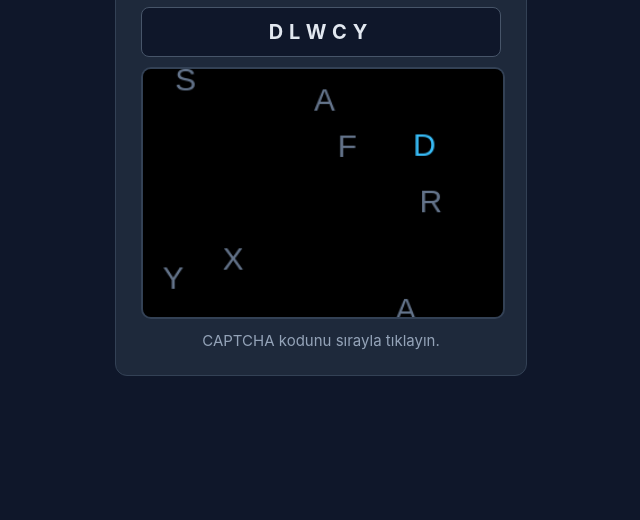
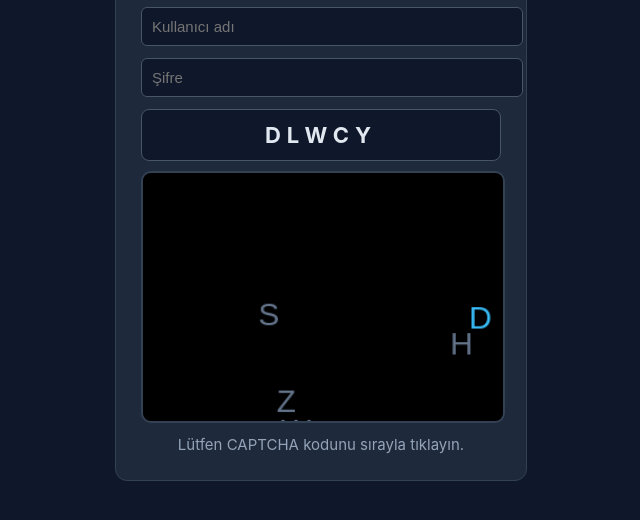
Before and after one commit to slymanmrcan/some-testing, a plain HTML site: page falling-captcha/index.html in a window 1280 px wide. Shown: the part 98-618 px from the top of the page, without its empty margins (319-959 px from the left). Drawn offline with Linux system fonts and the light colour scheme.

Commit message:
Enhance CAPTCHA styling and functionality

```diff
--- a/falling-captcha/index.html
+++ b/falling-captcha/index.html
@@ -30,13 +30,24 @@
       letter-spacing: 1px;
     }
 
+    input {
+      width: 100%;
+      padding: 10px;
+      margin-bottom: 12px;
+      background: #0f172a;
+      border: 1px solid #475569;
+      border-radius: 6px;
+      color: #e2e8f0;
+      font-size: 15px;
+    }
+
     .captcha-box {
       text-align: center;
       background: #0f172a;
       padding: 12px;
       border-radius: 8px;
       border: 1px solid #475569;
-      font-size: 20px;
+      font-size: 22px;
       font-weight: bold;
       letter-spacing: 6px;
       margin-bottom: 10px;
@@ -53,6 +64,7 @@
       color: #94a3b8;
       margin-top: 8px;
       font-size: 15px;
+      min-height: 20px;
     }
 
     #success {
@@ -72,11 +84,14 @@
 
     <h2>CAPTCHA Doğrulaması</h2>
 
+    <input placeholder="Kullanıcı adı">
+    <input placeholder="Şifre" type="password">
+
     <div id="captchaText" class="captcha-box"></div>
 
     <canvas id="captchaCanvas" width="320" height="220"></canvas>
 
-    <div id="progress">Lütfen yukarıdaki kodu sırayla tıklayın.</div>
+    <div id="progress"></div>
 
     <div id="success">✔ Doğrulama Başarılı!</div>
 
@@ -91,30 +106,37 @@
     const captchaText = document.getElementById("captchaText");
 
     const letters = "ABCDEFGHJKLMNPQRSTUVWXYZ";
-    const code = Array.from({ length: 5 })
-      .map(() => letters[Math.floor(Math.random() * letters.length)]);
 
-    captchaText.innerHTML = code.join("");
+    let code = [];
+    let currentIndex = 0;
+    let falling = [];
 
-    let currentIndex = 0;
-    progress.innerHTML = "CAPTCHA kodunu sırayla tıklayın.";
+    function generateCaptcha() {
+      code = Array.from({ length: 5 })
+        .map(() => letters[Math.floor(Math.random() * letters.length)]);
+      captchaText.innerHTML = code.join("");
+      currentIndex = 0;
 
-    let falling = [];
+      progress.innerHTML = "Lütfen CAPTCHA kodunu sırayla tıklayın.";
+
+      falling = [];
+      for (let i = 0; i < 8; i++) {
+        falling.push(spawnLetter(i === 0));
+      }
+    }
 
     function spawnLetter(isTarget) {
       return {
         letter: isTarget ? code[currentIndex] : letters[Math.floor(Math.random() * letters.length)],
         x: Math.random() * 260 + 20,
         y: -20,
-        speed: isTarget ? 2.2 : 1.4 + Math.random() * 2,
+        speed: isTarget ? 2.4 : 1.4 + Math.random() * 2,
         drift: (Math.random() - 0.5) * 1.8,
         isTarget
       };
     }
 
-    for (let i = 0; i < 8; i++) {
-      falling.push(spawnLetter(i === 0));
-    }
+    generateCaptcha();
 
     function draw() {
       ctx.fillStyle = "#000";
@@ -152,13 +174,15 @@
 
         if (hit) {
           if (f.isTarget) {
+            // ✔ doğru tıklama
             burst(px, py);
 
             currentIndex++;
+
             captchaText.innerHTML =
-              code
-                .map((c, i) => i < currentIndex ? `<span style="color:#22c55e">${c}</span>` : c)
-                .join("");
+              code.map((c, i) =>
+                i < currentIndex ? `<span style="color:#22c55e">${c}</span>` : c
+              ).join("");
 
             if (currentIndex === 5) {
               success.style.display = "block";
@@ -166,6 +190,7 @@
               return;
             }
 
+            // sıradaki hedef için resetle
             falling = [];
             for (let i = 0; i < 8; i++) {
               falling.push(spawnLetter(i === 0));
@@ -173,14 +198,19 @@
 
             progress.innerHTML = "Doğru! Sıradaki harfi tıklayın.";
           } else {
-            progress.innerHTML = `<span style="color:#ef4444">Yanlış harf! Tekrar deneyin.</span>`;
+            // ❌ yanlış → BAŞA DÖN
+            progress.innerHTML = `<span style="color:#ef4444">Yanlış! CAPTCHA sıfırlandı.</span>`;
+            success.style.display = "none";
+            setTimeout(() => {
+              generateCaptcha();
+            }, 700);
           }
         }
       }
     });
 
     function burst(x, y) {
-      for (let i = 0; i < 20; i++) {
+      for (let i = 0; i < 25; i++) {
         ctx.fillStyle = "#22c55e";
         ctx.fillRect(
           x + (Math.random() - 0.5) * 20,
```
